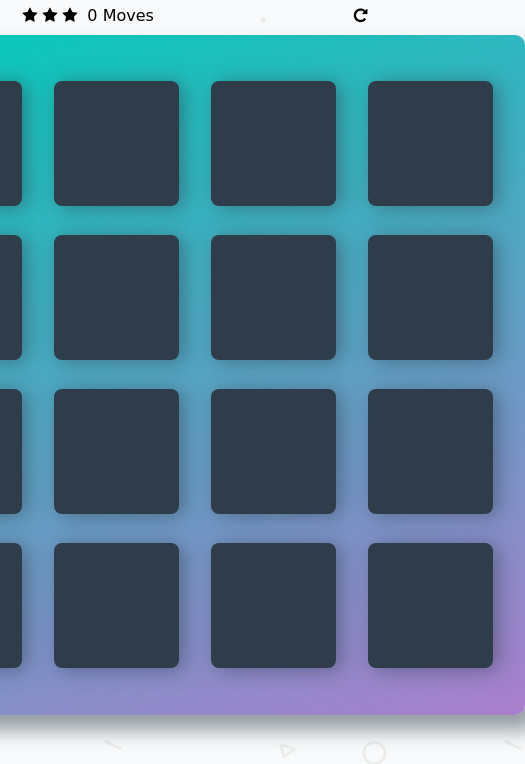
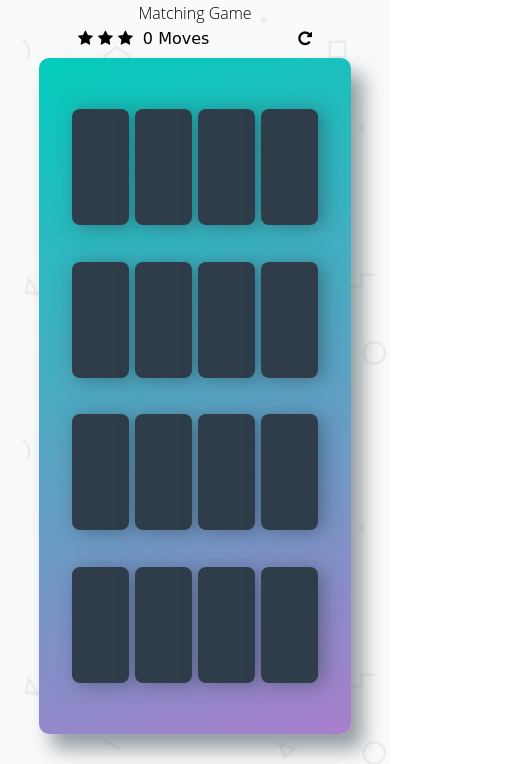
Before and after one commit to Rayjy02087898/memory-game_zh, a plain HTML site: page index.html in a window 390 px wide. Shown: the part 80-844 px from the top of the page, 525 px wide, since content can reach past the window. Drawn offline with Linux system fonts and the light colour scheme; a web font is replaced by a local one.

Commit message:
add css media 450px

```diff
--- a/css/app.css
+++ b/css/app.css
@@ -113,18 +113,65 @@ h1 {
 
 /*
  * 响应
- */
-@media screen and (min-width: 600px) {
+ *
+@media screen and (max
+    .container {
+            width: 100%;
+            height: 100%;
+    }
+    .deck {
+        width: 80%;
+        height: 100%;
+    }
+}
+*/
+
+@media screen and (max-width: 800px) {
     .container {
         width: 100%;
         height: 100%;
     }
     .deck {
         width: 80%;
-        height: 100%;
+        height: 80%;
+        min-height: 80%;
     }
     .deck .card {
-        width: 24%;
-        height: 24%;
+        width: 21%;
+        height: 22%;
+        margin: 5px;
+    }
+    h1 {
+        font-size: 1.5em;
+        margin-bottom: 5px;
+    }
+    .score-panel {
+        width: 60%;
+    }
+    .deck .card.show {
+        font-size: 2em;
+    }
+    .deck .card.match {
+        font-size: 2em;
+    }
+
+}
+
+@media screen and (max-width: 450px) {
+    .deck .card {
+        width: 23%;
+        height: 19%;
+        margin: 1px;
+    }
+    .deck .card.show {
+        font-size: 1em;
+    }
+
+    .deck .card.match {
+        font-size: 1em;
+    }
+    h1 {
+        font-size: 1em;
+        margin-top: 100px;
     }
 }
```
